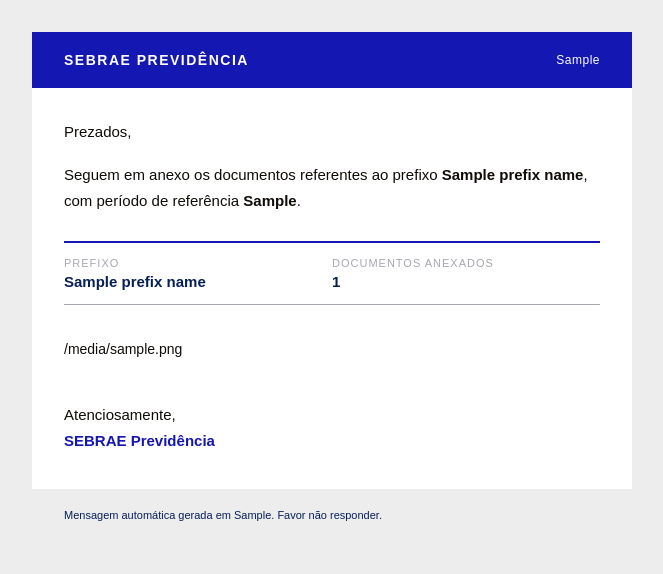
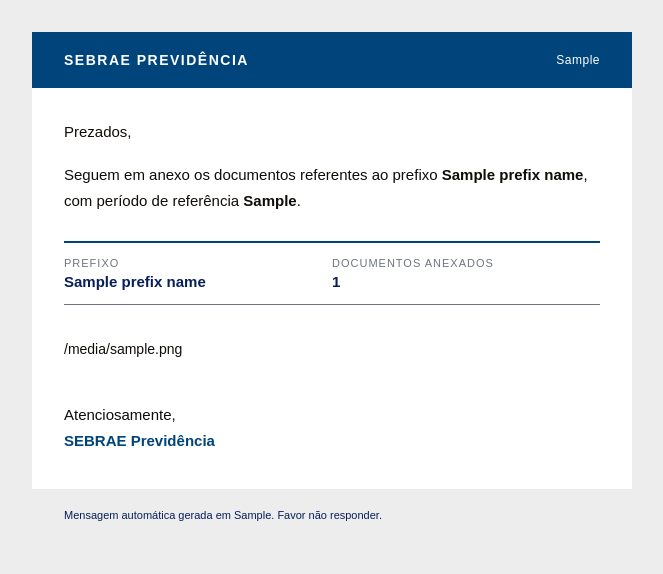
Before and after one commit to Kaua73-dev/sebrae-prev-distribui-docs-refatora-o, a Python web app: template src/template/dispatch_email.html in a window 1280 px wide. Shown: the top 574 px of the page, without its empty margins (308-971 px from the left). Run offline with Jinja, Linux system fonts and the light colour scheme; the template is opened without the code that fills it: most values are stand-ins (such as "Sample title", 1, 10 or a date in 2020).

Commit message:
FIX: replacing purple-ish accent with SEBRAE institutional blue in dispatch email
The #1517B3 blue-violet accent was rendering as saturated purple, especially
after dark mode inversion in email clients. Replaced it with #00447C and added
color-scheme metas so clients keep the light palette. Also darkened the label
gray (#A6A8B0 -> #6E7580) for legibility at 11px.

Co-Authored-By: Claude Opus 5 (1M context) <noreply@anthropic.com>

```diff
--- a/src/template/dispatch_email.html
+++ b/src/template/dispatch_email.html
@@ -3,6 +3,8 @@
 <head>
     <meta charset="utf-8">
     <meta name="viewport" content="width=device-width, initial-scale=1">
+    <meta name="color-scheme" content="light">
+    <meta name="supported-color-schemes" content="light">
     <title>Sebrae Prev</title>
 </head>
 <body style="margin: 0; padding: 0; background-color: #EDEDED; font-family: Arial, Helvetica, sans-serif; color: #100C08;">
@@ -15,7 +17,7 @@
                    style="width: 600px; max-width: 600px; background-color: #FFFFFF;">
 
                 <tr>
-                    <td style="background-color: #1517B3; padding: 20px 32px;">
+                    <td style="background-color: #00447C; padding: 20px 32px;">
                         <table role="presentation" width="100%" cellpadding="0" cellspacing="0" border="0">
                             <tr>
                                 <td style="color: #FFFFFF; font-size: 14px; font-weight: bold; letter-spacing: 1.5px;">
@@ -33,10 +35,10 @@
                 <tr>
                     <td style="padding: 28px 32px 0 32px;">
                         <table role="presentation" width="100%" cellpadding="0" cellspacing="0" border="0"
-                               style="background-color: #EDEDED; border-left: 3px solid #1517B3;">
+                               style="background-color: #EDEDED; border-left: 3px solid #00447C;">
                             <tr>
                                 <td style="padding: 14px 16px;">
-                                    <p style="margin: 0 0 8px 0; color: #1517B3; font-size: 11px; font-weight: bold; letter-spacing: 1px;">
+                                    <p style="margin: 0 0 8px 0; color: #00447C; font-size: 11px; font-weight: bold; letter-spacing: 1px;">
                                         AMBIENTE DE TESTE
                                     </p>
                                     <p style="margin: 0; color: #100C08; font-size: 13px; line-height: 1.6;">
@@ -68,10 +70,10 @@
                 <tr>
                     <td style="padding: 0 32px;">
                         <table role="presentation" width="100%" cellpadding="0" cellspacing="0" border="0"
-                               style="border-top: 2px solid #1517B3; border-bottom: 1px solid #A6A8B0;">
+                               style="border-top: 2px solid #00447C; border-bottom: 1px solid #6E7580;">
                             <tr>
                                 <td width="50%" style="padding: 14px 0;">
-                                    <p style="margin: 0 0 4px 0; color: #A6A8B0; font-size: 11px; letter-spacing: 1px;">
+                                    <p style="margin: 0 0 4px 0; color: #6E7580; font-size: 11px; letter-spacing: 1px;">
                                         PREFIXO
                                     </p>
                                     <p style="margin: 0; color: #071F59; font-size: 15px; font-weight: bold;">
@@ -79,7 +81,7 @@
                                     </p>
                                 </td>
                                 <td width="50%" style="padding: 14px 0;">
-                                    <p style="margin: 0 0 4px 0; color: #A6A8B0; font-size: 11px; letter-spacing: 1px;">
+                                    <p style="margin: 0 0 4px 0; color: #6E7580; font-size: 11px; letter-spacing: 1px;">
                                         DOCUMENTOS ANEXADOS
                                     </p>
                                     <p style="margin: 0; color: #071F59; font-size: 15px; font-weight: bold;">
@@ -110,7 +112,7 @@
                     <td style="padding: 32px 32px 36px 32px;">
                         <p style="margin: 0; font-size: 15px; line-height: 1.7;">
                             Atenciosamente,<br>
-                            <strong style="color: #1517B3;">SEBRAE Previd&ecirc;ncia</strong>
+                            <strong style="color: #00447C;">SEBRAE Previd&ecirc;ncia</strong>
                         </p>
                     </td>
                 </tr>
```
